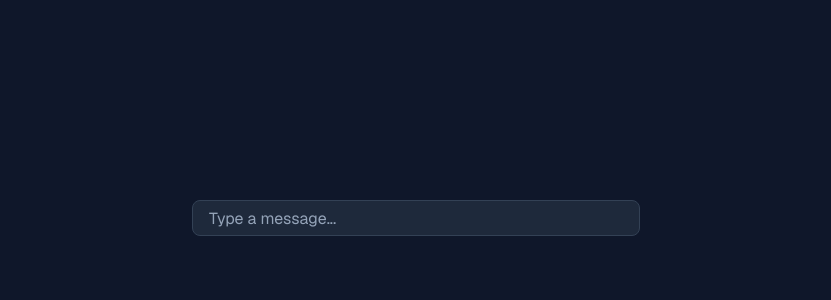
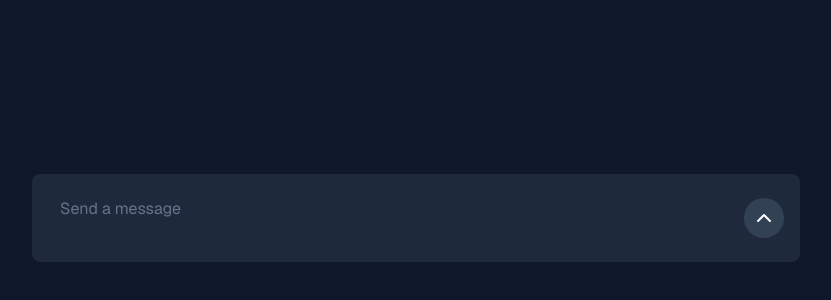
Before and after one commit to gradualisht/CTIP, a Next.js app in the folder frontend/: page / in a window 1280 px wide. Shown: the part 182-482 px from the top of the page, without its empty margins (224-1055 px from the left). Built offline with nearby package versions, Linux system fonts and the light colour scheme.

Commit message:
adjust input field for chat

```diff
--- a/frontend/components/chat.tsx
+++ b/frontend/components/chat.tsx
@@ -1,4 +1,5 @@
-import { Input } from "@/components/ui/input"
+import { Textarea } from "@/components/ui/textarea"
+import { ChevronUp } from "lucide-react"
 
 const styles = `
   .chat-container {
@@ -12,27 +13,50 @@ const styles = `
 
   .chat-input-wrapper {
     width: 100%;
-    max-width: 28rem;
+    max-width: 48rem;
+    display: flex;
+    align-items: center;
+    gap: 0.75rem;
+    background-color: #1e293b;
+    border-radius: 0.5rem;
+    padding: 0.75rem 1rem;
   }
 
   .chat-input {
-    border-radius: 0.5rem;
-    border: 1px solid #334155;
-    background-color: #1e293b;
-    padding: 0.75rem 1rem;
+    flex: 1;
+    border: none;
+    background: transparent;
     color: #ffffff;
     font-size: 1rem;
-    transition: all 0.2s;
-  }
-
-  .chat-input::placeholder {
-    color: #94a3b8;
+    outline: none;
   }
 
   .chat-input:focus {
     outline: none;
-    border-color: #3b82f6;
-    box-shadow: 0 0 0 3px rgba(59, 130, 246, 0.1);
+    box-shadow: none;
+  }
+
+  .chat-input::placeholder {
+    color: #64748b;
+  }
+
+  .chat-button {
+    display: flex;
+    align-items: center;
+    justify-content: center;
+    width: 2.5rem;
+    height: 2.5rem;
+    border-radius: 50%;
+    background-color: #334155;
+    border: none;
+    color: #ffffff;
+    cursor: pointer;
+    transition: all 0.2s;
+    font-size: 1.25rem;
+  }
+
+  .chat-button:hover {
+    background-color: #475569;
   }
 `
 
@@ -42,7 +66,10 @@ export default function Chat() {
       <style>{styles}</style>
       <div className="chat-container">
         <div className="chat-input-wrapper">
-          <Input placeholder="Type a message..." className="chat-input" />
+          <Textarea placeholder="Send a message" className="chat-input" />
+          <button className="chat-button">
+            <ChevronUp />
+          </button>
         </div>
       </div>
     </>
--- /dev/null
+++ b/frontend/components/ui/textarea.tsx
@@ -0,0 +1,18 @@
+import * as React from "react"
+
+import { cn } from "@/lib/utils"
+
+function Textarea({ className, ...props }: React.ComponentProps<"textarea">) {
+  return (
+    <textarea
+      data-slot="textarea"
+      className={cn(
+        "flex field-sizing-content min-h-16 w-full resize-none rounded-2xl border border-transparent bg-input/50 px-3 py-3 text-base transition-[color,box-shadow,background-color] outline-none placeholder:text-muted-foreground focus-visible:border-ring focus-visible:ring-3 focus-visible:ring-ring/30 disabled:cursor-not-allowed disabled:opacity-50 aria-invalid:border-destructive aria-invalid:ring-3 aria-invalid:ring-destructive/20 md:text-sm dark:aria-invalid:border-destructive/50 dark:aria-invalid:ring-destructive/40",
+        className
+      )}
+      {...props}
+    />
+  )
+}
+
+export { Textarea }
--- a/frontend/package.json
+++ b/frontend/package.json
@@ -15,6 +15,7 @@
     "@remixicon/react": "^4.9.0",
     "class-variance-authority": "^0.7.1",
     "clsx": "^2.1.1",
+    "lucide-react": "^1.7.0",
     "next": "16.1.7",
     "next-themes": "^0.4.6",
     "radix-ui": "^1.4.3",
```
Also changed, not shown: 1 other file (tests, documents, lock files or other folders).
